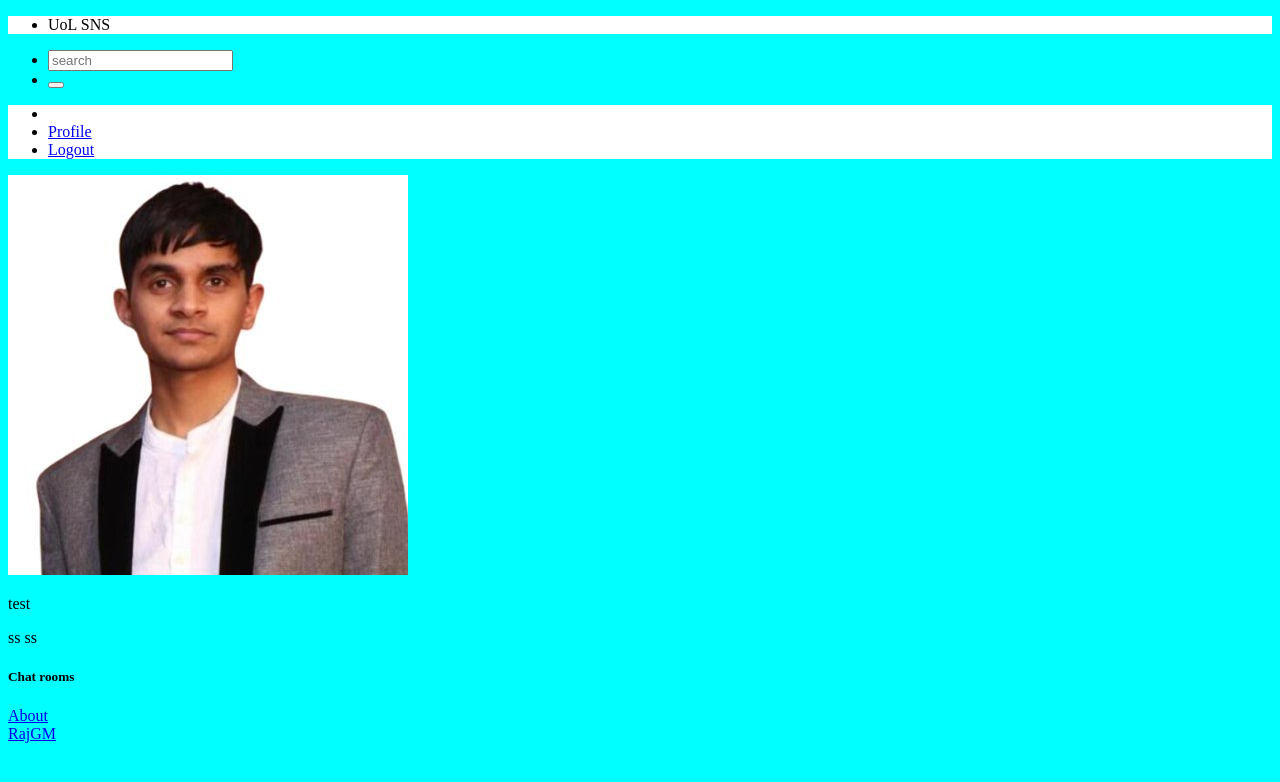
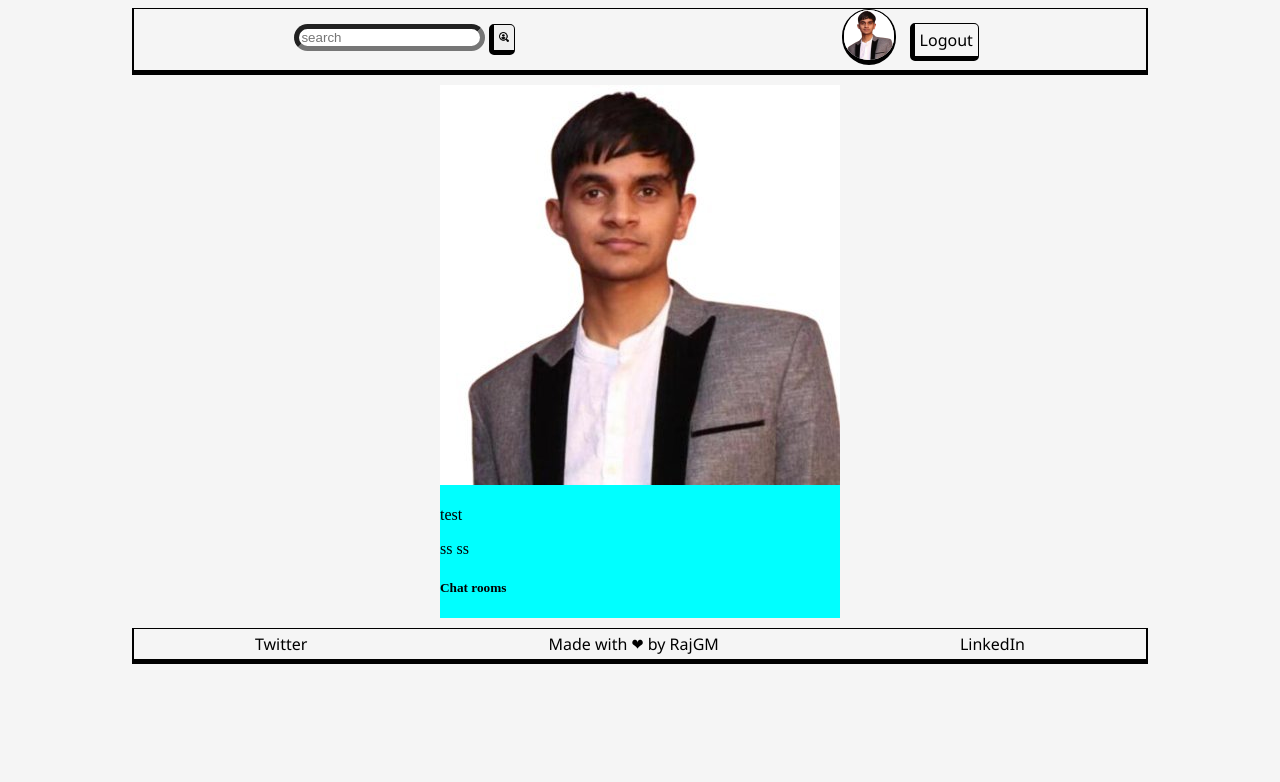
Before and after one commit to RajGM/webDevProject, a Django app: page / in a window 1280 px wide. Shown: the top 782 px of the page. Run offline with Django 3.2, Linux system fonts and the light colour scheme; a user stored in the database is signed in; data comes from the database, SQL or seed files in the repository; both versions use the stored data as it was after the commit; data that the repository does not hold is empty.

Commit message:
navBar and menuBar styling done

```diff
--- a/socialmedia/static/css/index.css
+++ b/socialmedia/static/css/index.css
@@ -1,3 +1,81 @@
 body{
+    background-color: whitesmoke;
+}
+
+.navBar{
+    width: 80%;
+    display: flex;
+    flex-direction: row;
+    justify-content: space-around;
+    align-items: center;
+}
+
+.iconImg{
+    height: 10px;
+    width: 10px;
+}
+
+.dp{
+    height: 50px;
+    width: 50px;
+    border-radius: 50px;
+    border-top: 1px solid black;
+    border-left: 2px solid black;
+    border-right: 2px solid black;
+    border-bottom: 5px solid black;
+}
+
+.navRightDiv{
+    display: flex;
+    flex-direction: row;
+    justify-content: space-around;
+    align-items: center;
+    width: 150px;
+}
+
+.button{
+    padding:5px;
+    border-radius: 5px;
+    text-decoration: none;
+    border: 1px solid black;
+    border-left: 5px solid black;
+    border-bottom: 5px solid black;
+}
+
+.column{
+    display: flex;
+    flex-direction: column;
+    align-items: center;
+    gap: 10px;
+}
+
+.searchBar{
+    border-width: 5px;
+    border-radius: 20px;
+}
+
+.mainBody{
     background-color: aqua;
 }
+
+.footerBar{
+    height: 30px;
+    width: 80%;
+    display: flex;
+    flex-direction: row;
+    justify-content: space-around;
+    align-items: center;
+}
+
+.boderDiv{
+    border-top: 1px solid black;
+    border-left: 2px solid black;
+    border-right: 2px solid black;
+    border-bottom: 5px solid black;
+}
+
+a{
+    text-decoration: none;
+    color: black;
+    font-family: 'Segoe UI', Tahoma, Geneva, Verdana, sans-serif;
+}
--- a/socialmedia/templates/footer.html
+++ b/socialmedia/templates/footer.html
@@ -1,13 +1,17 @@
-<div class="register-footer">
-    <div class="upper-footer">
-      <div class="footer-content">
-        <a href="#">About</a>
-      </div>
-    </div>
-    <div class="lower-footer">
-      <div class="footer-content">
-        <a href="https://www.linkedin.com/in/rajgm29/">RajGM</a>
-      </div>
-
+<div class="footerBar boderDiv">
+  <div >
+    <div >
+      <a href="https://twitter.com/RajGM_Hacks/">Twitter</a>
     </div>
   </div>
+  <div >
+    <div >
+      <a href="https://www.linkedin.com/in/rajgm29/">Made with ❤ by RajGM</a>
+    </div>
+  </div>
+  <div >
+    <div >
+      <a href="https://www.linkedin.com/in/rajgm29/">LinkedIn</a>
+    </div>
+  </div>
+</div>
--- a/socialmedia/templates/header.html
+++ b/socialmedia/templates/header.html
@@ -2,7 +2,7 @@
 <html lang="en" dir="ltr">
 <head>
   <meta charset="utf-8">
-  <meta name="keywords" content="SocialMedia">
+  <meta name="keywords" content="SocialMedia Project for AdvWebDev Module">
   <meta name="author" content="RajGM">
   {% load static %}
   <!-- General style sheet -->
--- a/socialmedia/templates/home_base.html
+++ b/socialmedia/templates/home_base.html
@@ -1,10 +1,8 @@
 {% include "./header.html" %}
-<body>
+<body class="column">
   {% include "./nav.html" %}
-  <div class="grid-containor">
+  <div class="mainBody">
     <div class="grid-x grid-margin-x">
-      <div class="cell large-3"></div>
-      <div class="cell large-5">
         {% block content %}
         {% include "./home_feed.html"%}
         {% endblock %}
@@ -15,5 +13,6 @@
         {% endblock %}
       </div>
     </div>
+    {% include "./footer.html" %}
   </div>
 </body>
--- a/socialmedia/templates/nav.html
+++ b/socialmedia/templates/nav.html
@@ -1,26 +1,35 @@
-<div class="top-bar">
-    <div class="top-bar-left">
-      <ul class="menu" style="background: #FFFFFF;">
-        <li class="menu-text">UoL SNS</li>
-      </ul>
-    </div>
+<div class="navBar boderDiv">
+  <div>
     <form class="search-bar" method="POST" action="{% url 'search-user'%}">
       {% csrf_token %}
-      <ul class="menu">
-        <li><input type="search" placeholder="search" name="q"></li>
-        <li><button type="submit" class="hollow button" id="search-button"><i class="fi-magnifying-glass"></i></button></li>
-      </ul>
+      <input type="search" placeholder="search" name="q" class="searchBar" />
+      <button type="submit" id="search-button" class="button">
+        <img src="/static/assets/search.png" class="iconImg" />
+      </button>
     </form>
-    <div class="top-bar-right">
-      <ul class="menu" style="background: #FFFFFF;">
-        {% if user.is_authenticated %}
-          <li><a href='/'><i class="fi-home"></i></a></li>
-          <li><a href="/user_home">Profile</a></li>
-          <li><a href="../logout"> Logout </a></li>
-        {% else %}
-          <li><a href="/login">Login</a></li>
-          <li><a href="/signup">Sign up</a></li>
-        {% endif %}
-      </ul>
+  </div>
+  <div class="navRightDiv">
+    {% if user.is_authenticated %} {% if user_profile.profileImage %}
+    <div>
+      <a href="/user_home">
+        <img src="{{ img_url }}" class="dp" />
+      </a>
     </div>
+    {% else %}
+    <div>
+      <a href="/user_home">Profile</a>
+    </div>
+    {% endif %}
+    <div>
+      <a href="../logout" class="button"> Logout </a>
+    </div>
+    {% else %}
+    <div>
+      <a href="/login">Login</a>
+    </div>
+    <div>
+      <a href="/signup">Sign up</a>
+    </div>
+    {% endif %}
   </div>
+</div>
--- a/socialmedia/templates/sidebar.html
+++ b/socialmedia/templates/sidebar.html
@@ -20,7 +20,6 @@
         {% endfor %}
       </ul>
     </div>
-    {% include "./footer.html" %}
   {% else %}
     <div class="callout">
       <p>Please <a id="register-nav" href="/login">login</a> to your account.</p>
```
Also changed, not shown: db.sqlite3, socialmedia/static/assets/search.png (added), 1 other file.
